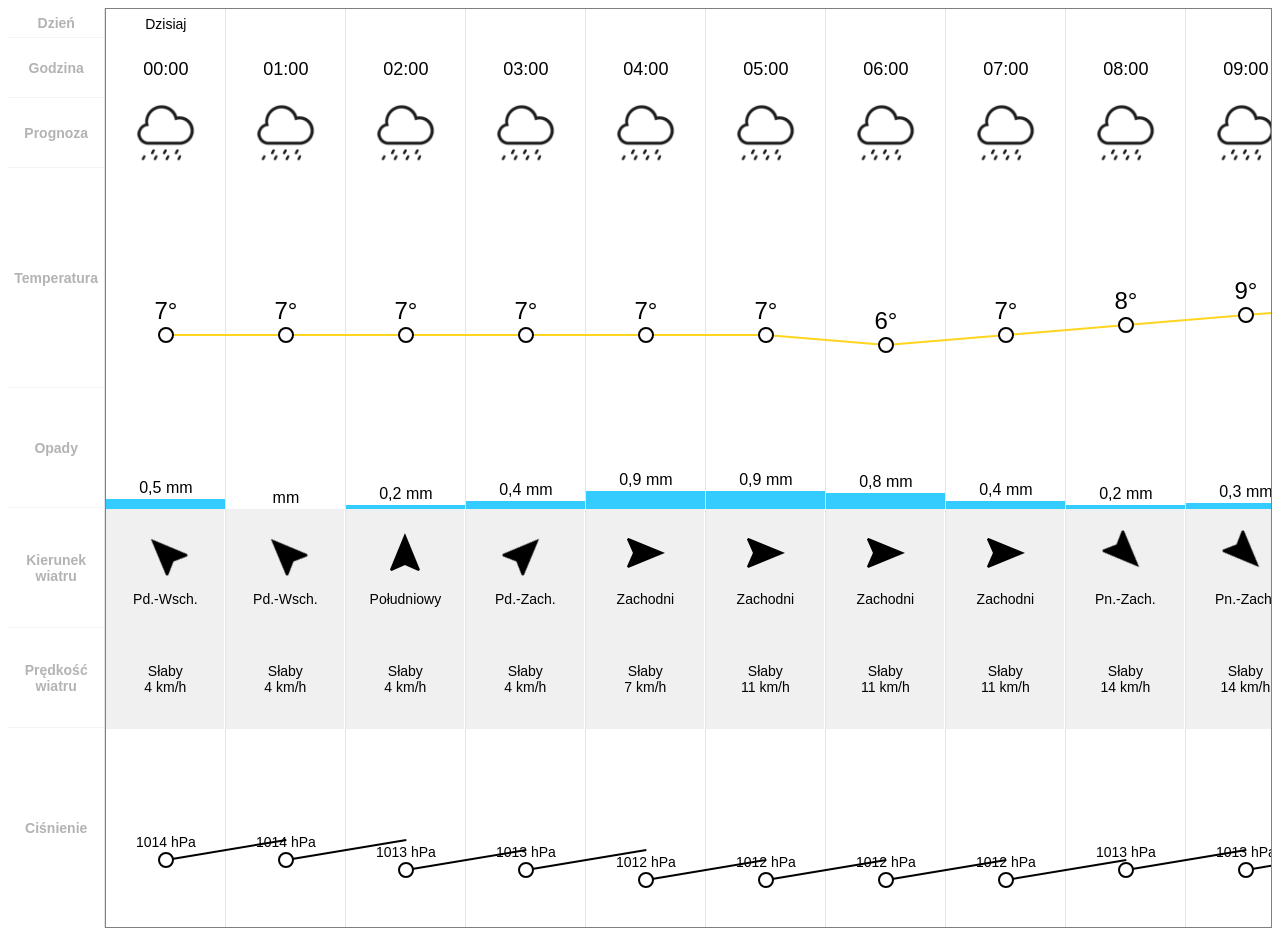
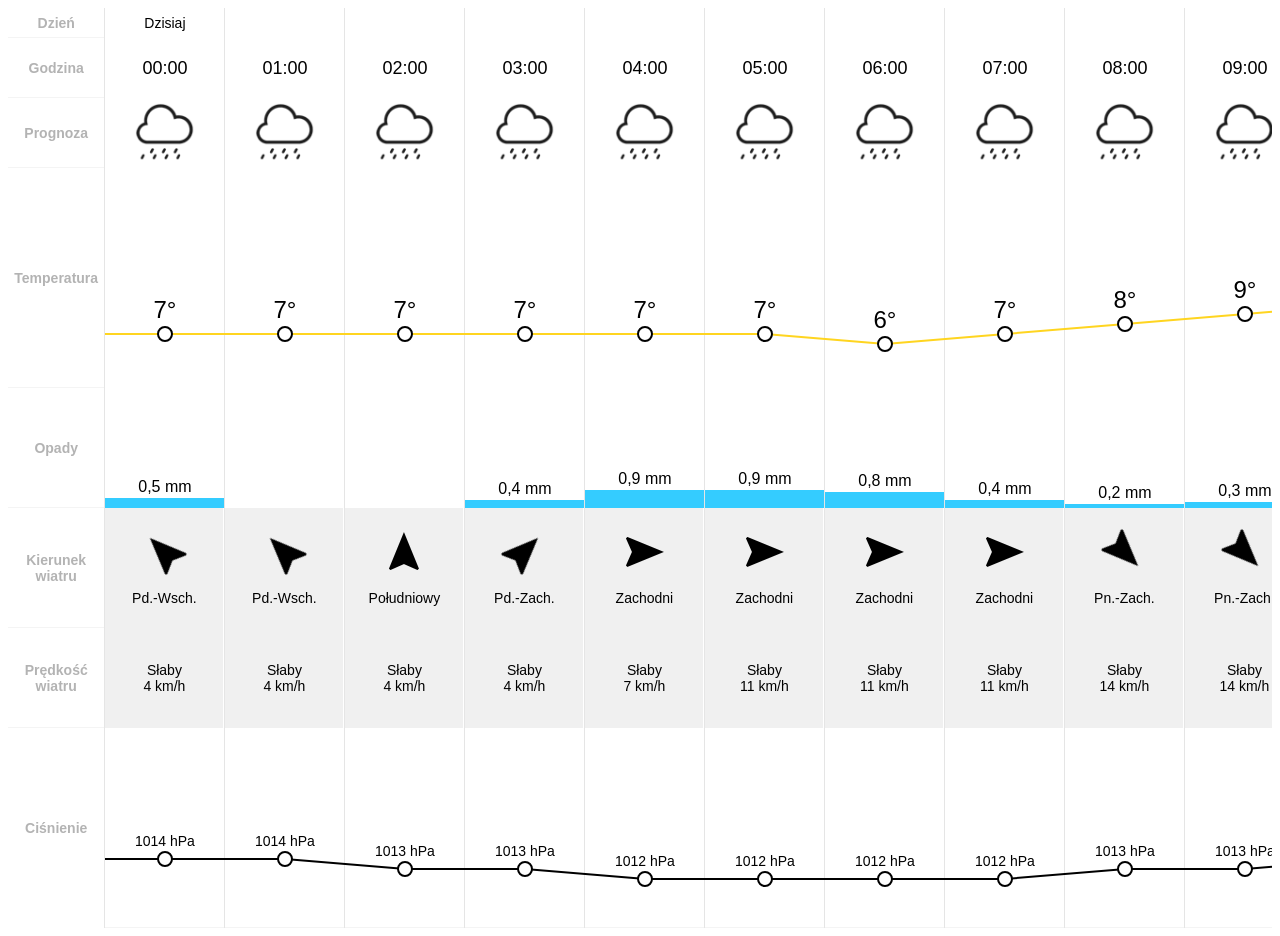
Before and after one commit to MaciekSznu/weather_widget, a Vue app: page / in a window 1280 px wide. Built offline with nearby package versions, Linux system fonts and the light colour scheme.

Commit message:
Add preasure lines functionality, add first and last column lines styles, refactor methods

```diff
--- a/src/App.vue
+++ b/src/App.vue
@@ -20,10 +20,11 @@
         :tempDescriptionBottom="tempDescriptionBottom(index)"
         :preasureCircleBottom="preasureCircleBottom(index)"
         :preasureDescriptionBottom="preasureDescriptionBottom(index)"
-        :preasureLineRotate="preasureLineRotate"
-        :preasureLineLength="preasureLineLength"
+        :preasureLineRotate="preasureLineRotate(index)"
+        :preasureLineLength="preasureLineLength(index)"
         :tempLineRotate="tempLineRotate(index)"
         :tempLineLength="tempLineLength(index)"
+        :isFirst="isFirst(index)"
       />
     </div>
   </div>
@@ -43,59 +44,58 @@ export default {
   data() {
     return {
       weatherData,
-      // day: "Dzisiaj",
-      // hour: "00:00",
-      // forecast_icon: require("../src/assets/cloud.png"),
-      // temperature: "7",
-      // rain: "0,2",
-      // wind_direction: "Południowy",
-      // wind_speed: {
-      //   description: "Słaby",
-      //   number: "4"
-      // },
-      // preasure: "1014",
-      showDay: false
+      showDay: false,
+      columnWidth: 120
     };
   },
   methods: {
+    datas() {
+      let datas = this.$data.weatherData;
+      return datas;
+    },
     showDayName(index) {
-      const datas = this.$data.weatherData;
-
-      return datas[index].hour === "00:00" ? true : false;
+      return this.datas()[index].hour === "00:00" ? true : false;
+    },
+    isFirst(index) {
+      let isFirst;
+      if (index === 0) {
+        isFirst = "block";
+      }
+      return isFirst;
     },
     fillHeight(index) {
-      const datas = this.$data.weatherData;
       let fillHeight =
-        parseFloat(datas[index].rain.replace(",", ".").replace(" ", "")) * 20;
+        parseFloat(
+          this.datas()
+            [index].rain.replace(",", ".")
+            .replace(" ", "")
+        ) * 20;
       return fillHeight;
     },
     tempCircleBottom(index) {
       // dodać warunek tak aby nie wychodziło poza kontener
-      const datas = this.$data.weatherData;
-      let tempCircleBottom = parseFloat(datas[index].temperature) * 10 - 24;
+      let tempCircleBottom =
+        parseFloat(this.datas()[index].temperature) * 10 - 24;
       return tempCircleBottom;
     },
     tempDescriptionBottom(index) {
-      const datas = this.$data.weatherData;
-      let tempDescriptionBottom = parseFloat(datas[index].temperature) * 10 - 6;
+      let tempDescriptionBottom =
+        parseFloat(this.datas()[index].temperature) * 10 - 6;
       return tempDescriptionBottom;
     },
     preasureCircleBottom(index) {
       // dodać warunek tak aby nie wychodziło poza kontener
-      const datas = this.$data.weatherData;
       let tempCircleBottom =
-        (parseFloat(datas[index].preasure) - 1000) * 10 - 80;
+        (parseFloat(this.datas()[index].preasure) - 1000) * 10 - 80;
       return tempCircleBottom;
     },
     preasureDescriptionBottom(index) {
-      const datas = this.$data.weatherData;
       let preasureDescriptionBottom =
-        (parseFloat(datas[index].preasure) - 1000) * 10 - 62;
+        (parseFloat(this.datas()[index].preasure) - 1000) * 10 - 62;
       return preasureDescriptionBottom;
     },
     windDirectionRotate(index) {
-      const datas = this.$data.weatherData;
-      let direction = datas[index].wind_direction;
+      let direction = this.datas()[index].wind_direction;
       let windDirectionRotate;
       if (direction === "Południowy") {
         windDirectionRotate = 0;
@@ -116,65 +116,74 @@ export default {
       }
       return windDirectionRotate;
     },
+    tempVertical(index) {
+      let thisBottom = parseFloat(this.datas()[index].temperature) * 10 - 24;
+      let nextBottom;
+      if (index < this.datas().length - 1) {
+        nextBottom = parseFloat(this.datas()[index + 1].temperature) * 10 - 24;
+      } else {
+        nextBottom = thisBottom;
+      }
+      let tempVertical = nextBottom - thisBottom;
+
+      return tempVertical;
+    },
     tempLineRotate(index) {
-      const datas = this.$data.weatherData;
-      let columnWidth = 120;
-      let thisBottom = parseFloat(datas[index].temperature) * 10 - 24;
-      let nextBottom;
-      if (index < datas.length - 1) {
-        nextBottom = parseFloat(datas[index + 1].temperature) * 10 - 24;
-      } else {
-        nextBottom = 0;
-      }
-      let vertical = nextBottom - thisBottom;
-      let tangOfAngle = vertical / columnWidth;
+      let tangOfAngle = this.tempVertical(index) / this.columnWidth;
       const tempLineRotate = (-Math.atan(tangOfAngle) * 180) / Math.PI;
 
       return tempLineRotate;
     },
     tempLineLength(index) {
-      const datas = this.$data.weatherData;
-      let columnWidth = 120;
-      let thisBottom = parseFloat(datas[index].temperature) * 10 - 24;
-      let nextBottom;
-      if (index < datas.length - 1) {
-        nextBottom = parseFloat(datas[index + 1].temperature) * 10 - 24;
+      let tempLineLength;
+      if (index === this.datas().length - 1) {
+        tempLineLength = this.columnWidth / 2;
       } else {
-        nextBottom = 0;
+        tempLineLength = Math.ceil(
+          Math.sqrt(
+            Math.pow(this.columnWidth, 2) +
+              Math.pow(this.tempVertical(index), 2)
+          )
+        );
       }
-      let vertical = nextBottom - thisBottom;
-      const tempLineLength = Math.ceil(
-        Math.sqrt(Math.pow(columnWidth, 2) + Math.pow(vertical, 2))
-      );
 
       return tempLineLength;
-    }
-  },
-  computed: {
-    // tempCircleBottom() {
-    //   // dodać warunek tak aby nie wychodziło poza kontener
-    //   let tempCircleBottom = parseFloat(this.weatherData[0].temperature) * 10 - 24;
-    //   return tempCircleBottom;
-    // },
+    },
+    preasureVertical(index) {
+      let thisBottom = parseFloat(this.datas()[index].preasure) * 10 - 24;
+      let nextBottom;
+      if (index < this.datas().length - 1) {
+        nextBottom = parseFloat(this.datas()[index + 1].preasure) * 10 - 24;
+      } else {
+        nextBottom = thisBottom;
+      }
+      let preasureVertical = nextBottom - thisBottom;
 
-    preasureLineRotate() {
-      let horizontal = 120;
-      let vertical = 20;
-      let tangOfAngle = vertical / horizontal;
+      return preasureVertical;
+    },
+    preasureLineRotate(index) {
+      let tangOfAngle = this.preasureVertical(index) / this.columnWidth;
       const preasureLineRotate = (-Math.atan(tangOfAngle) * 180) / Math.PI;
 
       return preasureLineRotate;
     },
-    preasureLineLength() {
-      let horizontal = 120;
-      let vertical = 20;
-      const preasureLineLength = Math.ceil(
-        Math.sqrt(Math.pow(horizontal, 2) + Math.pow(vertical, 2))
-      );
+    preasureLineLength(index) {
+      let preasureLineLength;
+      if (index === this.datas().length - 1) {
+        preasureLineLength = this.columnWidth / 2;
+      } else {
+        preasureLineLength = Math.ceil(
+          Math.sqrt(
+            Math.pow(this.columnWidth, 2) +
+              Math.pow(this.preasureVertical(index), 2)
+          )
+        );
+      }
 
       return preasureLineLength;
     }
-  }
+  },
+  computed: {}
 };
 </script>
 
@@ -193,7 +202,7 @@ export default {
 
   .columnsWrapper {
     width: 1440px;
-    border: 1px solid grey;
+    //border: 1px solid grey;
     display: flex;
     flex-wrap: nowrap;
     overflow: hidden;
--- a/src/assets/weatherData.js
+++ b/src/assets/weatherData.js
@@ -30,7 +30,7 @@ export const weatherData = [
     hour: "02:00",
     forecast_icon: require("./cloud.png"),
     temperature: "7",
-    rain: "0,2",
+    rain: "0",
     wind_direction: "Południowy",
     wind_speed: {
       description: "Słaby",
--- a/src/components/Column.vue
+++ b/src/components/Column.vue
@@ -28,9 +28,18 @@
           width: tempLineLength + 'px'
         }"
       ></div>
+      <div
+        class="column__temperature--first-line"
+        :style="{
+          bottom: tempCircleBottom + 'px',
+          display: isFirst
+        }"
+      ></div>
     </div>
     <div class="column__rain">
-      <p class="column__rain--description">{{ rain }} mm</p>
+      <p class="column__rain--description" v-if="rain !== '' && rain !== '0'">
+        {{ rain }} mm
+      </p>
       <div class="column__rain--fill" :style="{ height: height + 'px' }"></div>
     </div>
     <div class="column__wind-direction">
@@ -63,6 +72,13 @@
           width: preasureLineLength + 'px'
         }"
       ></div>
+      <div
+        class="column__preasure--first-line"
+        :style="{
+          bottom: preasureCircleBottom + 'px',
+          display: isFirst
+        }"
+      ></div>
     </div>
   </div>
 </template>
@@ -89,7 +105,8 @@ export default {
     preasureDescriptionBottom: Number,
     preasureCircleBottom: Number,
     preasureLineRotate: Number,
-    preasureLineLength: Number
+    preasureLineLength: Number,
+    isFirst: String
   }
 };
 </script>
@@ -167,6 +184,15 @@ export default {
       margin-bottom: 7px;
       transform-origin: center left;
     }
+    &--first-line {
+      position: absolute;
+      height: 2px;
+      left: 0px;
+      width: 60px;
+      background-color: #ffd520;
+      margin-bottom: 7px;
+      display: none;
+    }
   }
   &__rain {
     justify-content: flex-end;
@@ -218,6 +244,15 @@ export default {
       margin-bottom: 7px;
       transform-origin: center left;
     }
+    &--first-line {
+      position: absolute;
+      height: 2px;
+      left: 0px;
+      width: 60px;
+      background-color: #000000;
+      margin-bottom: 7px;
+      display: none;
+    }
   }
 }
 </style>
```
